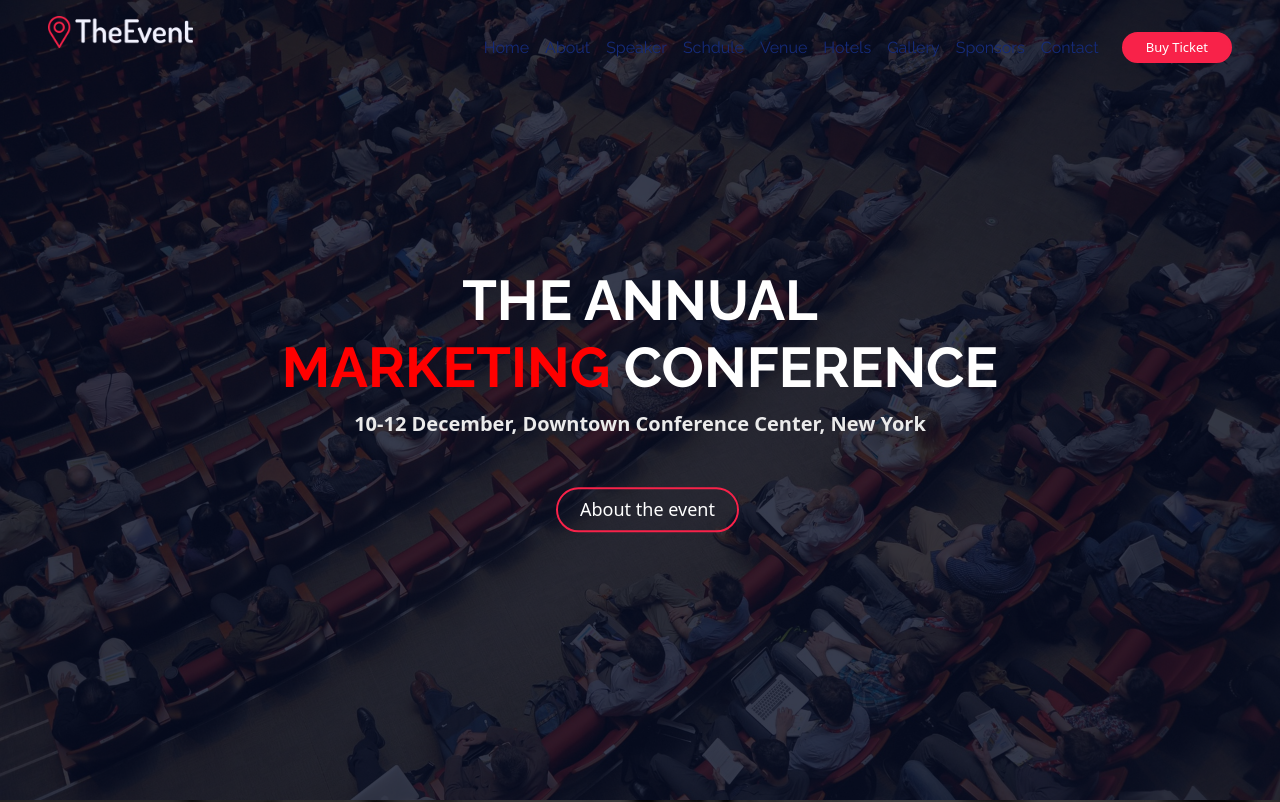
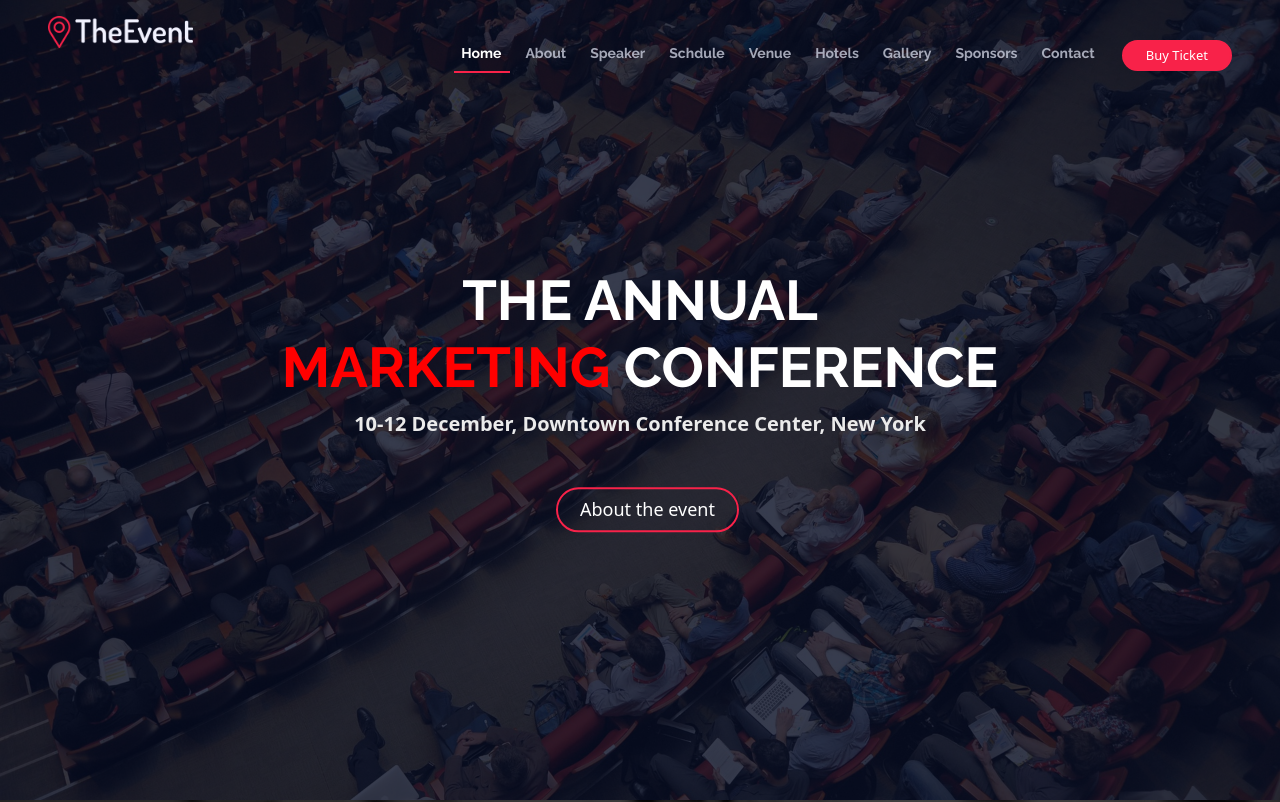
Before and after one commit to SammyAnsari/TheEvent, a plain HTML site: page index.html in a window 1280 px wide. Shown: the top 802 px of the page. Drawn offline with nearby package versions, Linux system fonts and the light colour scheme.

Commit message:
Header added

```diff
--- a/index.html
+++ b/index.html
@@ -42,33 +42,33 @@
         </div>
         <div class="col-10">
           <nav>
-            <ul class="nav mb-3 mt-4 mx-5 float-end content">
+            <ul class="nav mb-3 mt-4 mx-5 float-end content navbar">
               <li class="nav-item mt-1">
-                <a class="px-2 navbar active" href="#">Home</a>
+                <a class="px-2 mx-1 active" href="#">Home</a>
               </li>
               <li class="nav-item mt-1">
-                <a class="px-2 navbar" href="#">About</a>
+                <a class="px-2 mx-1" href="#">About</a>
               </li>
               <li class="nav-item mt-1">
-                <a class="px-2 navbar" href="#">Speaker</a>
+                <a class="px-2 mx-1" href="#">Speaker</a>
               </li>
               <li class="nav-item mt-1">
-                <a class="px-2 navbar" href="#">Schdule</a>
+                <a class="px-2 mx-1" href="#">Schdule</a>
               </li>
               <li class="nav-item mt-1">
-                <a class="px-2 navbar" href="#">Venue</a>
+                <a class="px-2 mx-1" href="#">Venue</a>
               </li>
               <li class="nav-item mt-1">
-                <a class="px-2 navbar" href="#">Hotels</a>
+                <a class="px-2 mx-1" href="#">Hotels</a>
               </li>
               <li class="nav-item mt-1">
-                <a class="px-2 navbar" href="#">Gallery</a>
+                <a class="px-2 mx-1" href="#">Gallery</a>
               </li>
               <li class="nav-item mt-1">
-                <a class="px-2 navbar" href="#">Sponsors</a>
+                <a class="px-2 mx-1" href="#">Sponsors</a>
               </li>
               <li class="nav-item mt-1">
-                <a class="px-2 navbar" href="#">Contact</a>
+                <a class="px-2 mx-1" href="#">Contact</a>
               </li>
               <li class="nav-item mt-2">
                 <button class="buy-tickets" href="#">Buy Ticket</button>
--- a/style.css
+++ b/style.css
@@ -47,12 +47,34 @@ img {
 .navbar a {
   position: relative;
   transition: 0.3s;
+  display: flex;
+  align-items: center;
+  justify-content: space-between;
+  color: rgba(202, 206, 221, 0.8);
+  font-family: "Raleway", sans-serif;
+  font-weight: 600;
+  font-size: 14px;
+  white-space: nowrap;
+  transition: 0.3s;
+  position: relative;
+  padding: 6px 4px;
+}
+.navbar a:hover,
+.navbar .active,
+.navbar li:hover > a {
+  color: #fff;
+}
+.navbar a:hover:before,
+.navbar li:hover > a:before,
+.navbar .active:before {
+  visibility: visible;
+  width: 100%;
 }
 .content a:before {
   content: "";
   position: absolute;
   width: 0;
-  height: 1px;
+  height: 2px;
   background-color: #f82249;
   transition: all 0.3s ease-in-out 0s;
   bottom: -3px;
```
